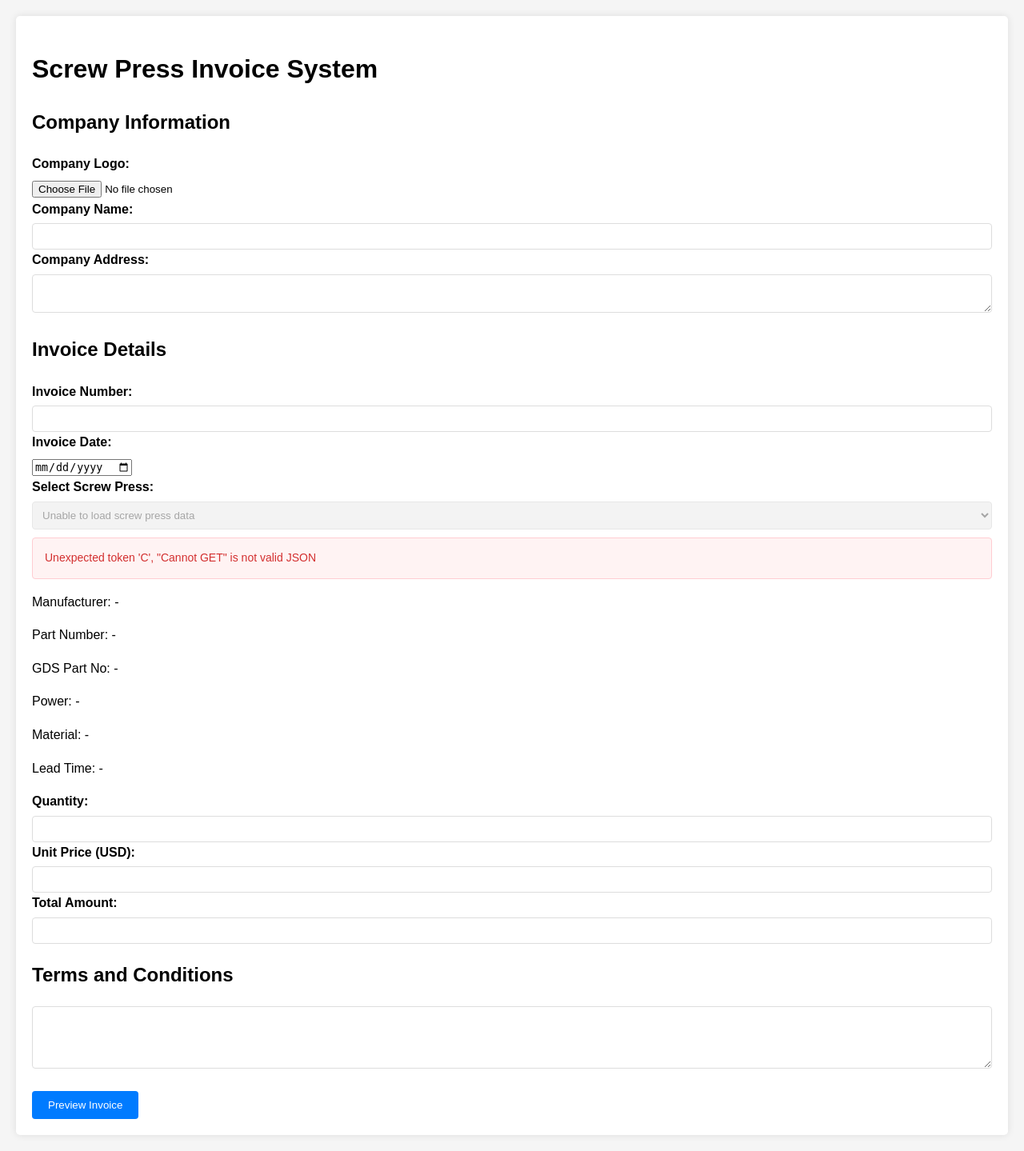
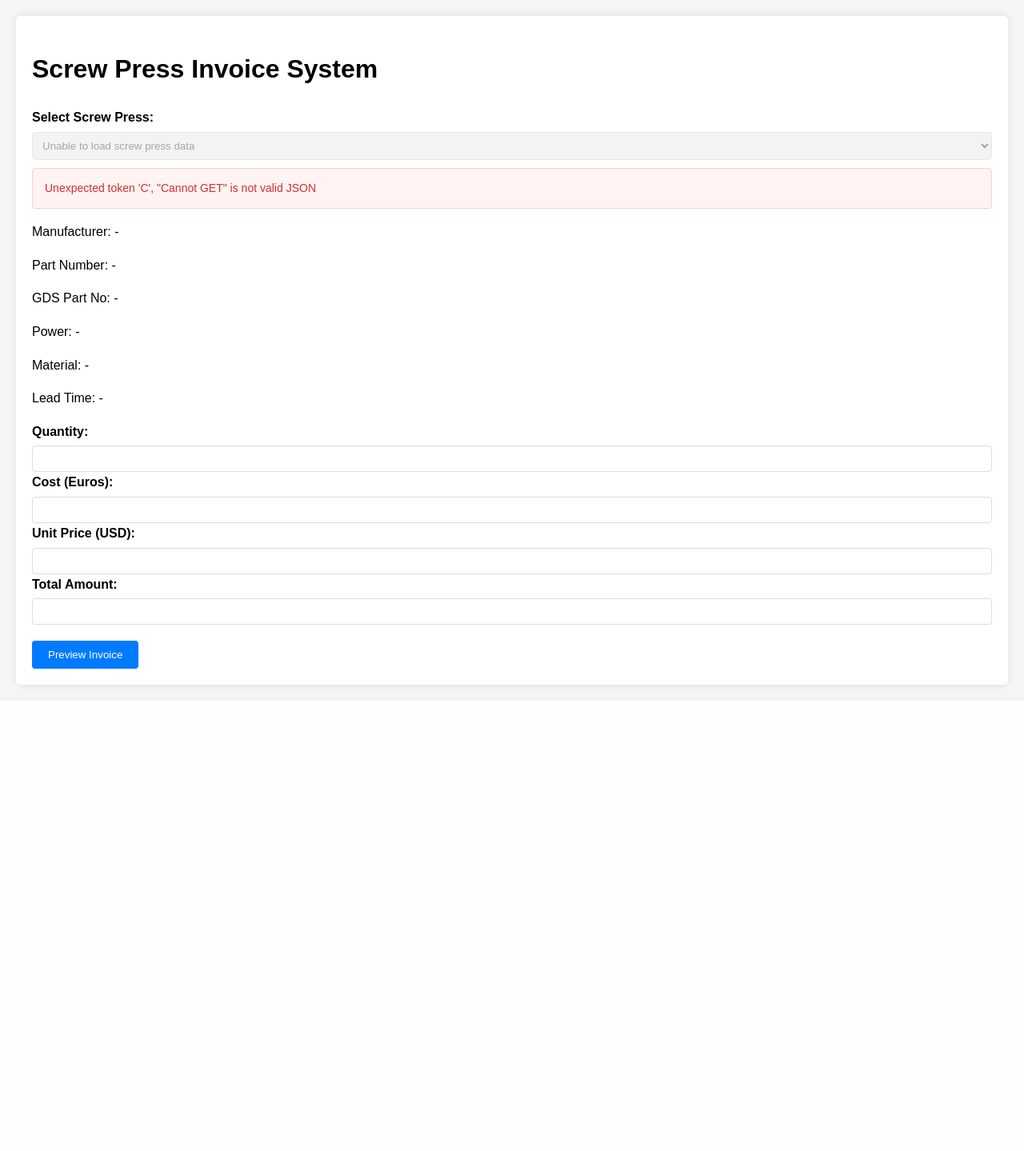
Before and after one commit to theemmperor/GDSinvoiceApp, a Flask app: page / in a window 1280 px wide. Shown: the whole page at 80% size. After the commit the page ends 861 px from the top, so only its background shows below. Run offline with Flask 3, Linux system fonts and the light colour scheme.

Commit message:
Agent query: Can you verify that the unnecessary sections have been removed and the Cost (Euros) field is now showing up between Quantity and Unit Price (USD)?
Add basic screw press product selection and pricing to invoice form.

Screenshot: https://storage.googleapis.com/screenshot-production-us-central1/9e0782ff-fa3b-42a6-8ac8-8e2350a2a6d1/b48c5b95-c262-4944-97c9-552877f24c9e.jpg

```diff
--- a/static/js/main.js
+++ b/static/js/main.js
@@ -82,6 +82,7 @@
         option.dataset.power = product['Power'] || '-';
         option.dataset.material = product['Material'] || '-';
         option.dataset.leadTime = product['Lead Time'] || '-';
+        option.dataset.costEuro = (parseFloat(product['Cost (Euro)']) || 0).toFixed(2);
         option.dataset.costUsd = (parseFloat(product['Cost USD']) || 0).toFixed(2);
 
         productSelect.appendChild(option);
@@ -125,6 +126,7 @@
         updateElement('power', selectedOption.dataset.power);
         updateElement('material', selectedOption.dataset.material);
         updateElement('lead-time', selectedOption.dataset.leadTime);
+        updateElement('cost-euro', selectedOption.dataset.costEuro);
         updateElement('unit-price', selectedOption.dataset.costUsd);
         calculateTotal();
     } else {
@@ -132,6 +134,7 @@
         ['manufacturer', 'part-number', 'gds-part-no', 'power', 'material', 'lead-time'].forEach(id => {
             updateElement(id, '-');
         });
+        updateElement('cost-euro', '');
         updateElement('unit-price', '');
         updateElement('total-amount', '');
     }
--- a/templates/index.html
+++ b/templates/index.html
@@ -11,29 +11,8 @@
         <h1>Screw Press Invoice System</h1>
 
         <form action="{{ url_for('preview') }}" method="POST" enctype="multipart/form-data">
-            <!-- Company Information -->
+            <!-- Product Selection -->
             <div class="form-group">
-                <h2>Company Information</h2>
-                <label for="company-logo">Company Logo:</label>
-                <input type="file" id="company-logo" name="company-logo" accept="image/*" onchange="handleImagePreview(this)">
-                <img id="logo-preview" class="image-preview" style="display: none;">
-
-                <label for="company-name">Company Name:</label>
-                <input type="text" id="company-name" name="company-name" required>
-
-                <label for="company-address">Company Address:</label>
-                <textarea id="company-address" name="company-address" required></textarea>
-            </div>
-
-            <!-- Invoice Details -->
-            <div class="form-group">
-                <h2>Invoice Details</h2>
-                <label for="invoice-number">Invoice Number:</label>
-                <input type="text" id="invoice-number" name="invoice-number" required>
-
-                <label for="invoice-date">Invoice Date:</label>
-                <input type="date" id="invoice-date" name="invoice-date" required>
-
                 <label for="product-select">Select Screw Press:</label>
                 <select id="product-select" name="product-select" required>
                     <option value="">Select a screw press...</option>
@@ -51,17 +30,14 @@
                 <label for="quantity">Quantity:</label>
                 <input type="number" id="quantity" name="quantity" min="1" required>
 
+                <label for="cost-euro">Cost (Euros):</label>
+                <input type="number" id="cost-euro" name="cost-euro" step="0.01" required readonly>
+
                 <label for="unit-price">Unit Price (USD):</label>
                 <input type="number" id="unit-price" name="unit-price" step="0.01" required readonly>
 
                 <label for="total-amount">Total Amount:</label>
                 <input type="text" id="total-amount" name="total-amount" readonly>
-            </div>
-
-            <!-- Terms and Conditions -->
-            <div class="form-group">
-                <h2>Terms and Conditions</h2>
-                <textarea id="terms" name="terms" rows="4" required></textarea>
             </div>
 
             <button type="submit" class="btn">Preview Invoice</button>
```
Also changed, not shown: 1 other file.
